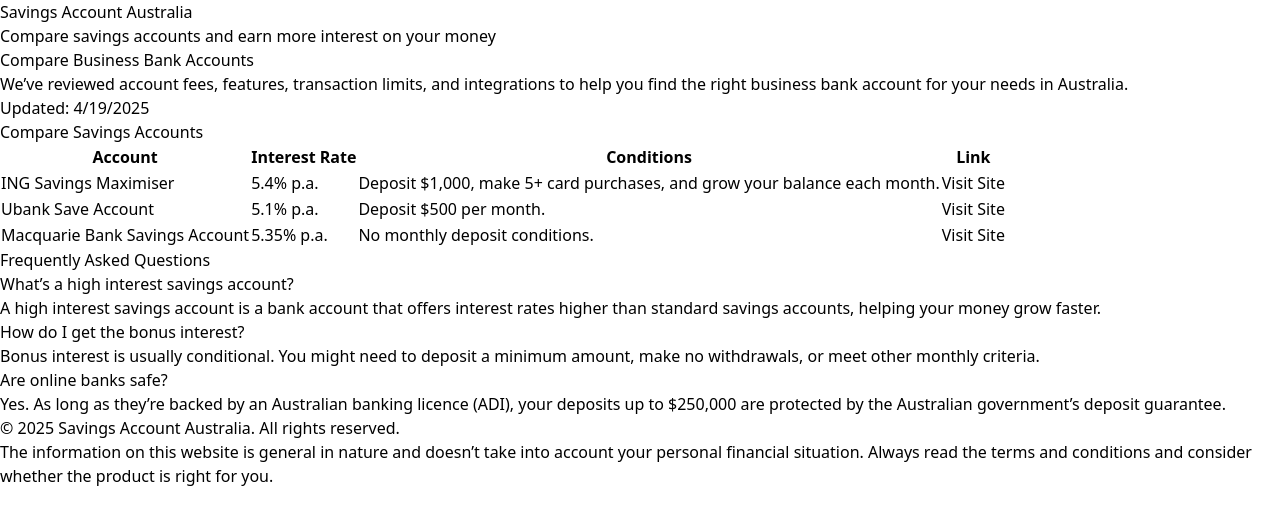
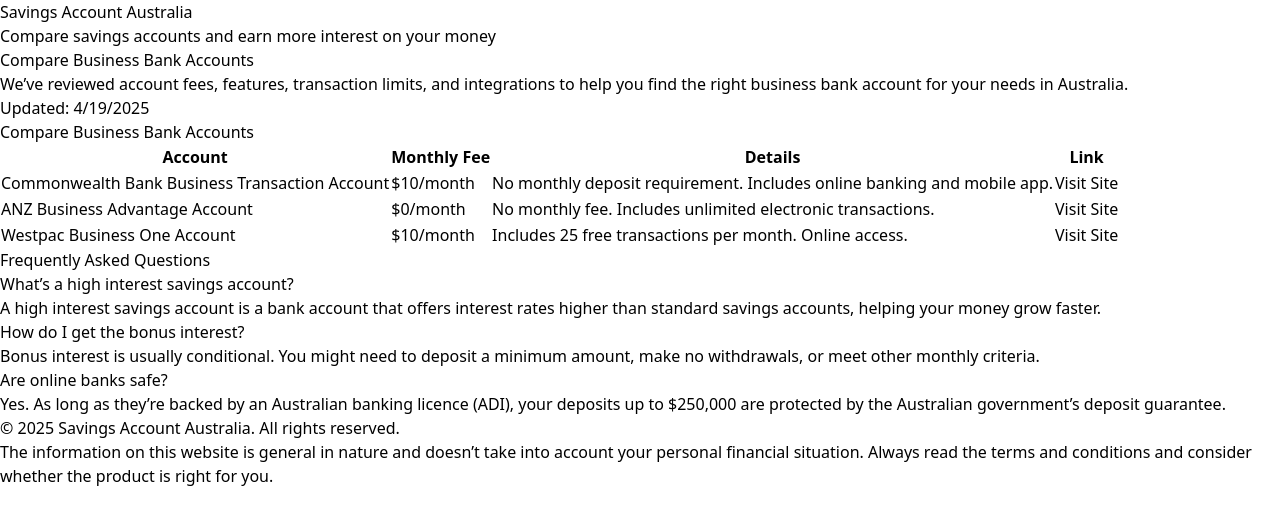
Before and after one commit to megambeast/fincompare, a React (Vite) app: page / in a window 1280 px wide. Shown: the top 524 px of the page. Built offline with nearby package versions, Linux system fonts and the light colour scheme.

Commit message:
Update SavingsAccountList.jsx

```diff
--- a/src/components/SavingsAccountList.jsx
+++ b/src/components/SavingsAccountList.jsx
@@ -2,53 +2,53 @@
 
 const initialAccounts = [
   {
-    name: 'ING Savings Maximiser',
-    rate: 5.4,
-    rateDisplay: '5.4% p.a.',
-    conditions: 'Deposit $1,000, make 5+ card purchases, and grow your balance each month.',
-    link: 'https://www.ing.com.au/savings/savings-maximiser.html',
+    name: 'Commonwealth Bank Business Transaction Account',
+    fee: 10,
+    feeDisplay: '$10/month',
+    conditions: 'No monthly deposit requirement. Includes online banking and mobile app.',
+    link: 'https://www.commbank.com.au/business/accounts/transaction-accounts.html',
   },
   {
-    name: 'Ubank Save Account',
-    rate: 5.1,
-    rateDisplay: '5.1% p.a.',
-    conditions: 'Deposit $500 per month.',
-    link: 'https://www.ubank.com.au/save',
+    name: 'ANZ Business Advantage Account',
+    fee: 0,
+    feeDisplay: '$0/month',
+    conditions: 'No monthly fee. Includes unlimited electronic transactions.',
+    link: 'https://www.anz.com.au/business/accounts/transaction/advantage/',
   },
   {
-    name: 'Macquarie Bank Savings Account',
-    rate: 5.35,
-    rateDisplay: '5.35% p.a.',
-    conditions: 'No monthly deposit conditions.',
-    link: 'https://www.macquarie.com.au/bank-accounts/savings.html',
+    name: 'Westpac Business One Account',
+    fee: 10,
+    feeDisplay: '$10/month',
+    conditions: 'Includes 25 free transactions per month. Online access.',
+    link: 'https://www.westpac.com.au/business-banking/bank-accounts/transaction-accounts/business-one/',
   },
 ];
 
-export default function SavingsAccountList() {
+export default function BusinessAccountList() {
   const [accounts, setAccounts] = useState(initialAccounts);
-  const [sortDir, setSortDir] = useState('desc');
+  const [sortDir, setSortDir] = useState('asc');
 
   const handleSort = () => {
     const direction = sortDir === 'asc' ? 'desc' : 'asc';
     setSortDir(direction);
-    const sorted = [...accounts].sort((a, b) => {
-      return direction === 'asc' ? a.rate - b.rate : b.rate - a.rate;
-    });
+    const sorted = [...accounts].sort((a, b) =>
+      direction === 'asc' ? a.fee - b.fee : b.fee - a.fee
+    );
     setAccounts(sorted);
   };
 
   return (
     <section className="max-w-6xl mx-auto bg-white shadow-md rounded-lg overflow-hidden mt-10">
-      <h2 className="text-xl font-bold px-6 pt-6 pb-2 text-[#1a365d]">Compare Savings Accounts</h2>
+      <h2 className="text-xl font-bold px-6 pt-6 pb-2 text-[#1a365d]">Compare Business Bank Accounts</h2>
       <div className="overflow-x-auto">
         <table className="min-w-full divide-y divide-gray-200 text-sm">
           <thead className="bg-gray-50 text-left text-gray-600 font-semibold sticky top-0 z-10">
             <tr>
               <th className="px-6 py-4 bg-gray-50 sticky left-0 z-10 border-r">Account</th>
               <th className="px-6 py-4 cursor-pointer" onClick={handleSort}>
-                Interest Rate
+                Monthly Fee
               </th>
-              <th className="px-6 py-4">Conditions</th>
+              <th className="px-6 py-4">Details</th>
               <th className="px-6 py-4">Link</th>
             </tr>
           </thead>
@@ -58,7 +58,7 @@
                 <td className="px-6 py-4 font-medium text-[#1a365d] sticky left-0 bg-white border-r whitespace-nowrap">
                   {account.name}
                 </td>
-                <td className="px-6 py-4 whitespace-nowrap">{account.rateDisplay}</td>
+                <td className="px-6 py-4 whitespace-nowrap">{account.feeDisplay}</td>
                 <td className="px-6 py-4 text-gray-600">{account.conditions}</td>
                 <td className="px-6 py-4">
                   <a
```
